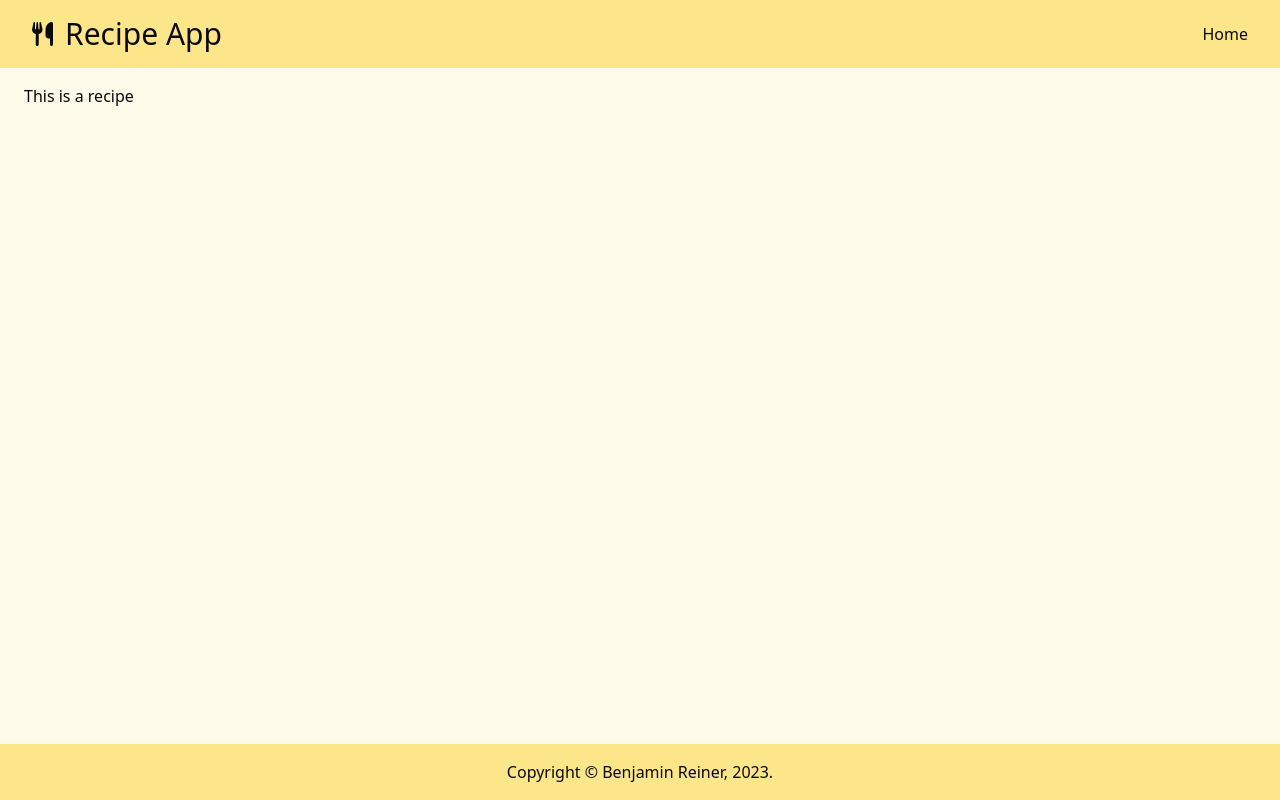
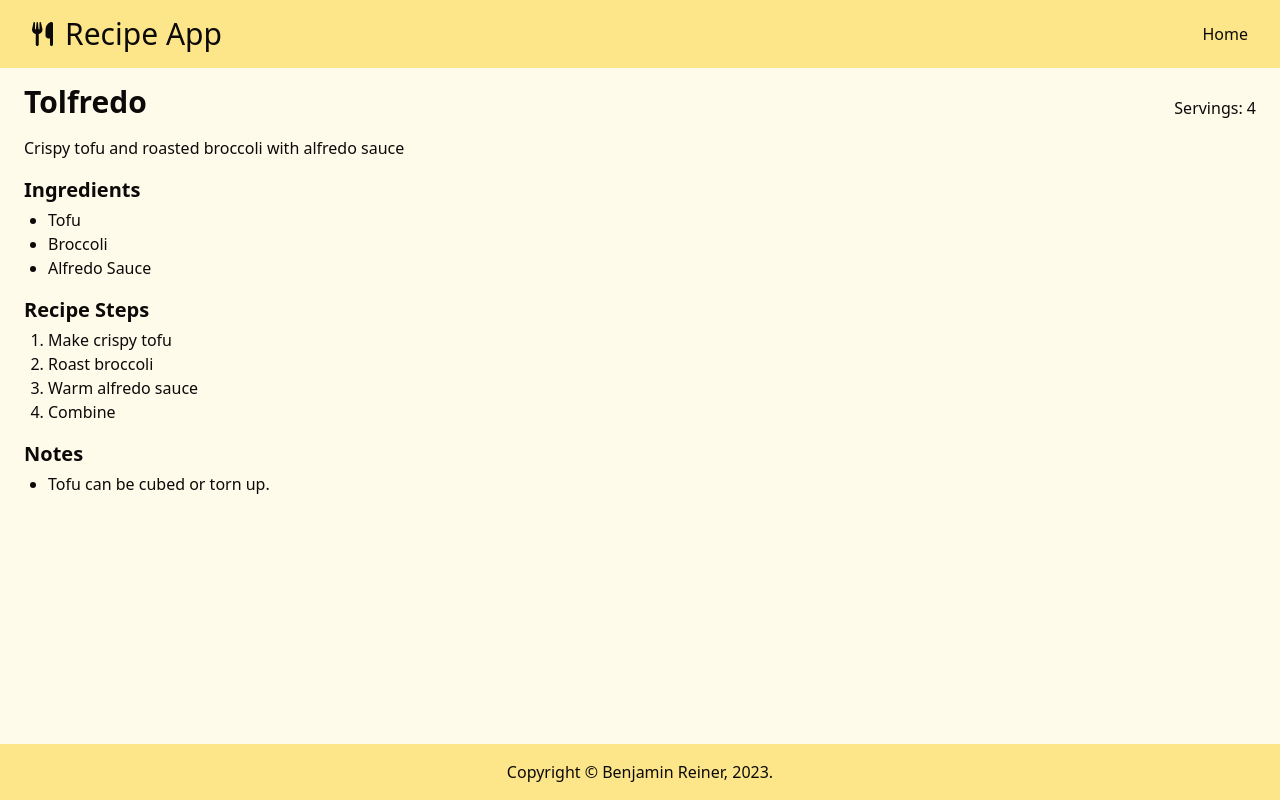
Before and after one commit to reinerb/recipe-app, a Next.js app: page / in a window 1280 px wide. Built offline with nearby package versions, Linux system fonts and the light colour scheme.

Commit message:
Add data display to RecipeDisplay

```diff
--- a/components/RecipeDisplay.tsx
+++ b/components/RecipeDisplay.tsx
@@ -9,7 +9,56 @@ function RecipeDisplay(props: Props) {
   const { title, servings, description, ingredients, steps, notes } =
     props.recipe;
 
-  return <article>This is a recipe</article>;
+  return (
+    <article>
+      <section
+        id='top-matter'
+        className='flex flex-col md:flex-row md:items-end md:justify-between'
+      >
+        <h1 className='text-3xl font-bold'>{title}</h1>
+        <p>Servings: {servings}</p>
+      </section>
+      <section
+        id='description'
+        className='mt-4'
+      >
+        {description}
+      </section>
+      <section
+        id='ingredients'
+        className='mt-4'
+      >
+        <h2 className='text-xl font-semibold'>Ingredients</h2>
+        <ul className='ml-6 mt-1 list-disc'>
+          {ingredients.map((ingredient, index) => (
+            <li key={`ingredient ${index + 1}`}>{ingredient}</li>
+          ))}
+        </ul>
+      </section>
+      <section
+        id='steps'
+        className='mt-4'
+      >
+        <h2 className='text-xl font-semibold'>Recipe Steps</h2>
+        <ol className='ml-6 mt-1 list-decimal'>
+          {steps.map((step, index) => (
+            <li key={`step ${index + 1}`}>{step}</li>
+          ))}
+        </ol>
+      </section>
+      <section
+        id='notes'
+        className='mt-4'
+      >
+        <h2 className='text-xl font-semibold'>Notes</h2>
+        <ul className='ml-6 mt-1 list-disc'>
+          {notes.map((note, index) => (
+            <li key={`note ${index + 1}`}>{note}</li>
+          ))}
+        </ul>
+      </section>
+    </article>
+  );
 }
 
 export default RecipeDisplay;
```
